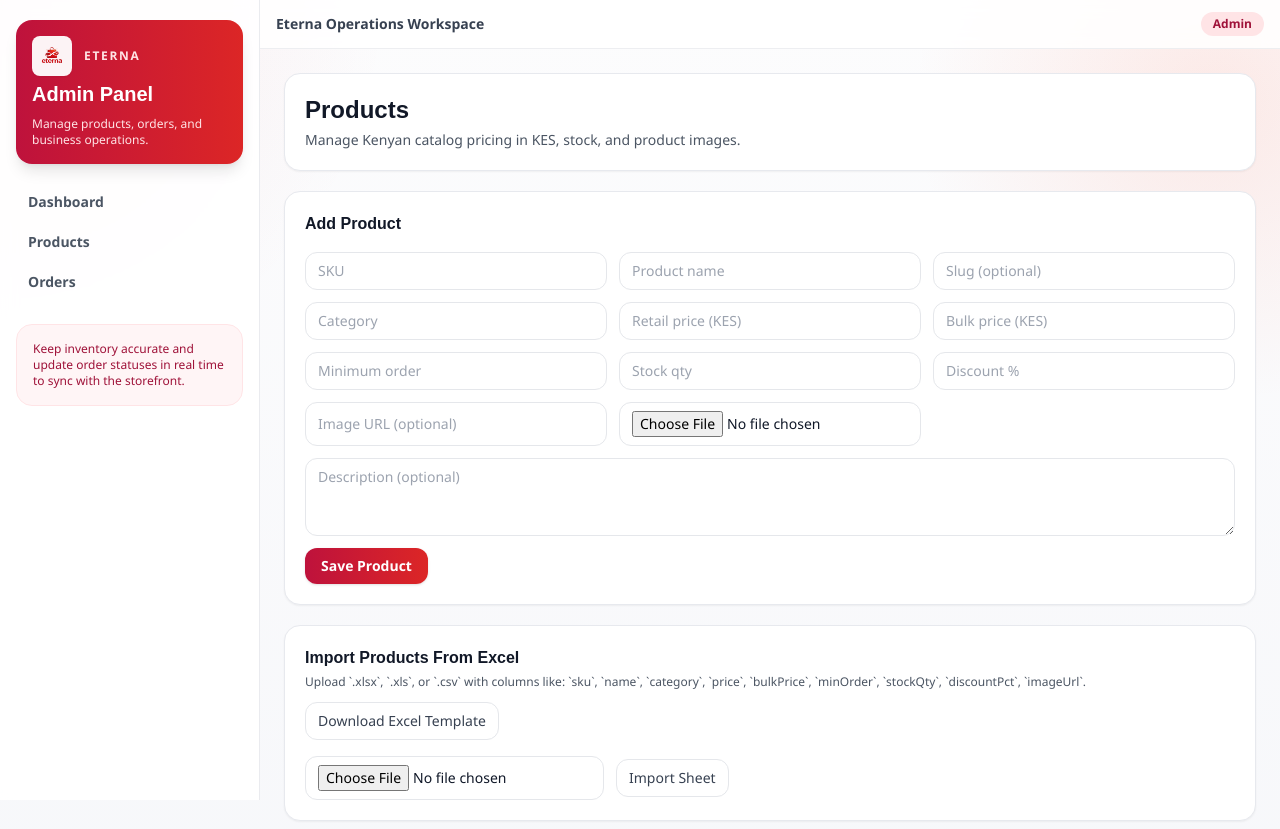
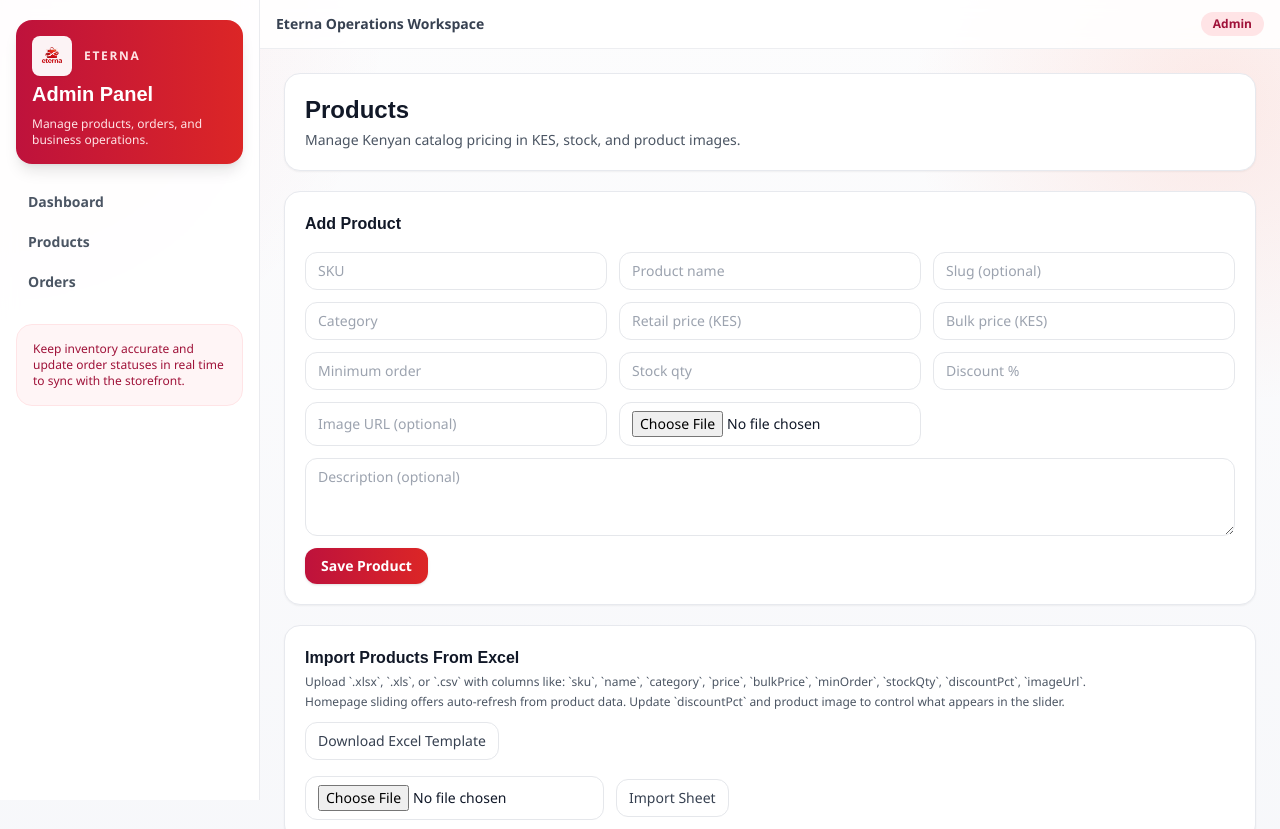
Before and after one commit to kellyworkos00-droid/admin, a Next.js app: page /admin/products in a window 1280 px wide. Shown: the top 829 px of the page. Built offline with nearby package versions, Linux system fonts and the light colour scheme; no server answers; the database is empty.

Commit message:
docs(admin): explain slider control via product offers

```diff
--- a/app/admin/products/page.tsx
+++ b/app/admin/products/page.tsx
@@ -280,6 +280,9 @@ export default async function AdminProductsPage() {
         <p className="mt-1 text-xs text-gray-600">
           Upload `.xlsx`, `.xls`, or `.csv` with columns like: `sku`, `name`, `category`, `price`, `bulkPrice`, `minOrder`, `stockQty`, `discountPct`, `imageUrl`.
         </p>
+        <p className="mt-1 text-xs text-gray-600">
+          Homepage sliding offers auto-refresh from product data. Update `discountPct` and product image to control what appears in the slider.
+        </p>
         <a
           href="/api/v1/admin/products/template"
           className="mt-3 inline-flex rounded-xl border border-gray-200 bg-white px-3 py-2 text-sm font-medium text-gray-700 hover:bg-gray-50"
```
